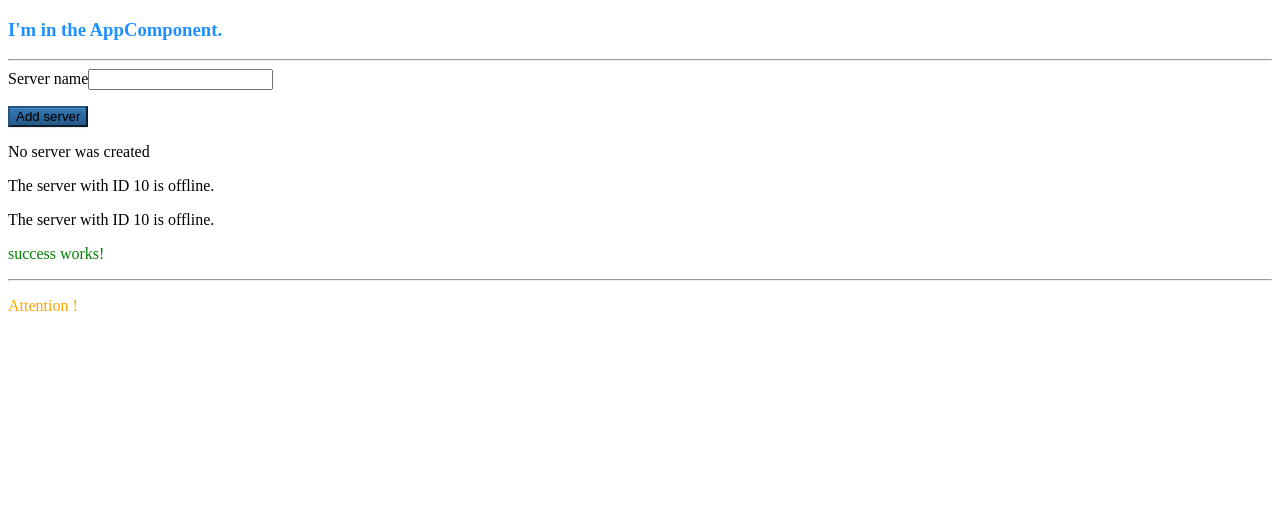
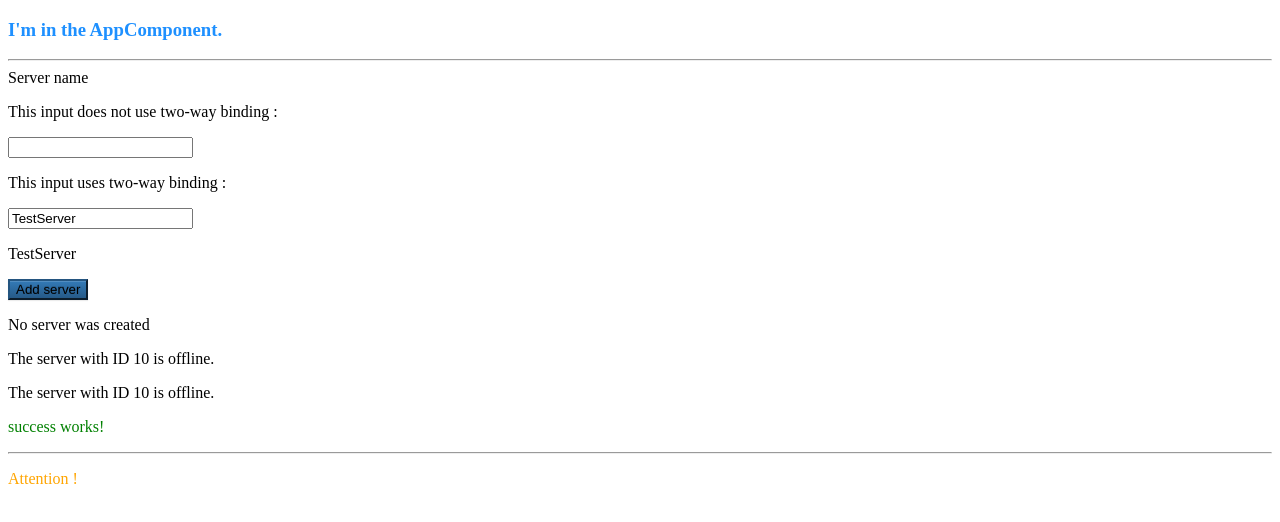
Before and after one commit to gwellan/angular, an Angular app in the folder my-first-app/: page / in a window 1280 px wide. Shown: the top 522 px of the page. Built offline with nearby package versions, Linux system fonts and the light colour scheme.

Commit message:
Using two-way databinding.

```diff
--- a/my-first-app/src/app/app.module.ts
+++ b/my-first-app/src/app/app.module.ts
@@ -1,4 +1,5 @@
 import { NgModule } from '@angular/core';
+import { FormsModule } from '@angular/forms';
 import { BrowserModule } from '@angular/platform-browser';
 
 import { AppComponent } from './app.component';
@@ -17,6 +18,7 @@ import { WarningComponent } from './alerts/warning/warning.component';
   ],
   imports: [
     BrowserModule,
+    FormsModule,
   ],
   providers: [],
   bootstrap: [AppComponent]
--- a/my-first-app/src/app/servers/servers.component.html
+++ b/my-first-app/src/app/servers/servers.component.html
@@ -1,8 +1,15 @@
 <label>Server name</label>
+<p>This input does not use two-way binding :</p>
 <input
   type="text"
   class="form-control"
   (input)="onUpdateServerName($event)"
+>
+<p>This input uses two-way binding :</p>
+<input
+  type="text"
+  class="form-control"
+  [(ngModel)]="serverName"
 >
 <p>{{ serverName }}</p>
 <button
--- a/my-first-app/src/app/servers/servers.component.ts
+++ b/my-first-app/src/app/servers/servers.component.ts
@@ -9,7 +9,7 @@ export class ServersComponent implements OnInit {
 
   allowNewServer: boolean = false;
   serverCreationStatus: string = 'No server was created';
-  serverName : string = '';
+  serverName : string = 'TestServer';
 
   constructor() {
     setTimeout(() => {
```
